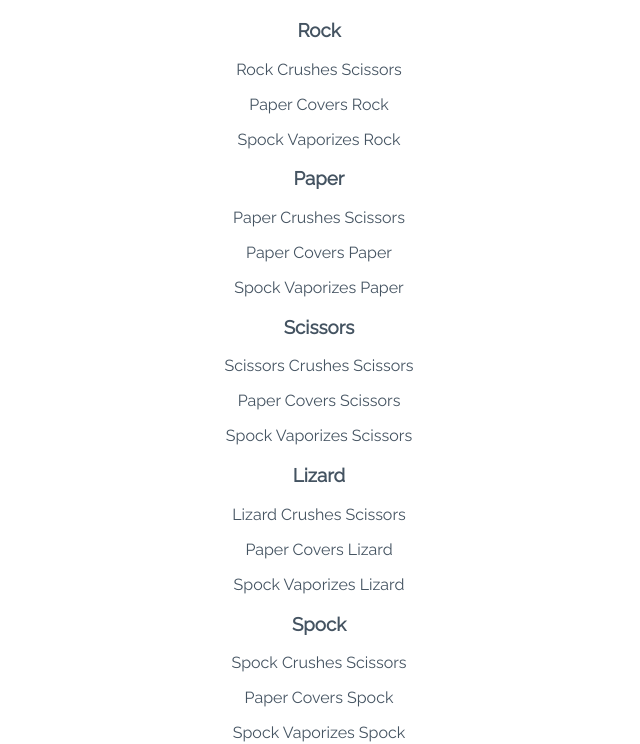
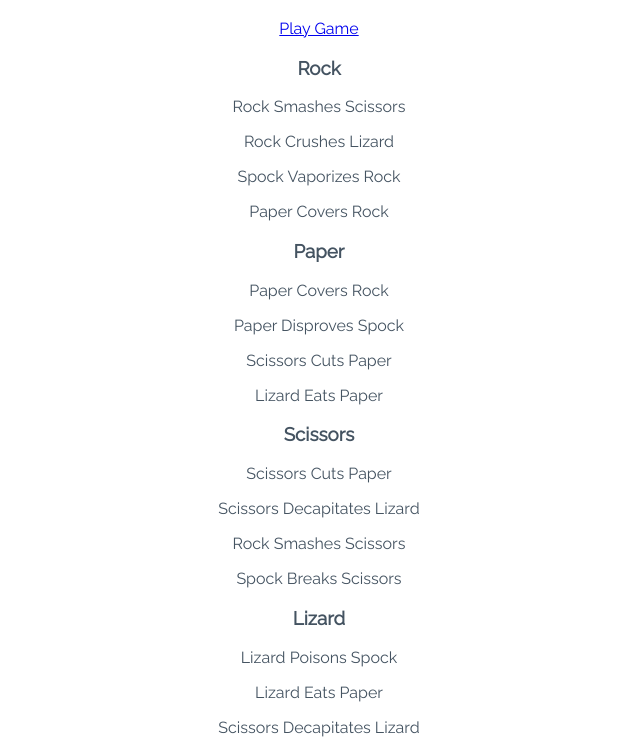
Before and after one commit to chloe-js/project-2, a plain HTML site: page rules.html in a window 1280 px wide. Shown: the part 61-805 px from the top of the page, without its empty margins (321-961 px from the left). Drawn offline with Linux system fonts and the light colour scheme.

Commit message:
include link to rules from index

```diff
--- a/rules.html
+++ b/rules.html
@@ -16,36 +16,44 @@
 </head>
 <body>
     <h1>Rules of R,P,S,L,S</h1>
+
+<a href=".index.html">Play Game</a>
+
     <div><i class="fas fa-hand-rock"></i></i>
         <h3>Rock</h3>
-        <p id="rock-rule1">Rock Crushes Scissors</p>
-        <p id="rock-rule2">Paper Covers Rock</p>
+        <p id="rock-rule1">Rock Smashes Scissors</p>
+        <p id="rock-rule2">Rock Crushes Lizard</p>
         <p id="rock-rule3">Spock Vaporizes Rock</p>
+        <p id="rock-rule4">Paper Covers Rock</p>
     </div>
     <div><i class="fas fa-hand-paper"></i>
         <h3>Paper</h3>
-        <p id="paper-rule1">Paper Crushes Scissors</p>
-        <p id="paper-rule2">Paper Covers Paper</p>
-        <p id="paper-rule3">Spock Vaporizes Paper</p>
+        <p id="paper-rule1">Paper Covers Rock</p>
+        <p id="paper-rule2">Paper Disproves Spock</p>
+        <p id="paper-rule3">Scissors Cuts Paper</p>
+        <p id="rock-rule4">Lizard Eats Paper</p>
     </div>
     <div><i class="fas fa-hand-scissors"></i>
         <h3>Scissors</h3>
-        <p id="scissors-rule1">Scissors Crushes Scissors</p>
-        <p id="scissors-rule2">Paper Covers Scissors</p>
-        <p id="scissors-rule3">Spock Vaporizes Scissors</p>
+        <p id="scissors-rule1">Scissors Cuts Paper</p>
+        <p id="scissors-rule2">Scissors Decapitates Lizard</p>
+        <p id="scissors-rule3">Rock Smashes Scissors</p>
+        <p id="rock-rule4">Spock Breaks Scissors</p>
     </div>
     <div><i class="fas fa-hand-lizard"></i>
         <h3>Lizard</h3>
-        <p id="lizard-rule1">Lizard Crushes Scissors</p>
-        <p id="lizard-rule2">Paper Covers Lizard</p>
-        <p id="lizard-rule3">Spock Vaporizes Lizard</p>
+        <p id="lizard-rule1">Lizard Poisons Spock</p>
+        <p id="lizard-rule2">Lizard Eats Paper</p>
+        <p id="lizard-rule3">Scissors Decapitates Lizard</p>
+        <p id="rock-rule4">Rock Crushes Lizard</p>
     </div>
     <div><i class="fas fa-hand-spock"></i>
         <h3>Spock</h3>
-        <p id="spock-rule1">Spock Crushes Scissors</p>
-        <p id="spock-rule2">Paper Covers Spock</p>
-        <p id="spock-rule3">Spock Vaporizes Spock</p>
+        <p id="spock-rule1">Spock Vaporizes Rock</p>
+        <p id="spock-rule2">Spock Breaks Scissors</p>
+        <p id="spock-rule3">Lizard Poisons Spock</p>
+        <p id="rock-rule4">Paper Disproves Spock</p>
     </div>
 
-</body>
+ </body>
 </html>
```
Also changed, not shown: index.html (+3 -1 lines).
